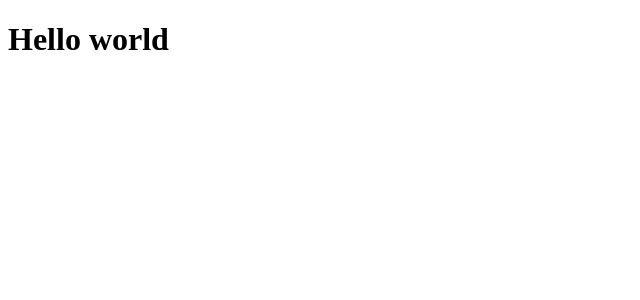
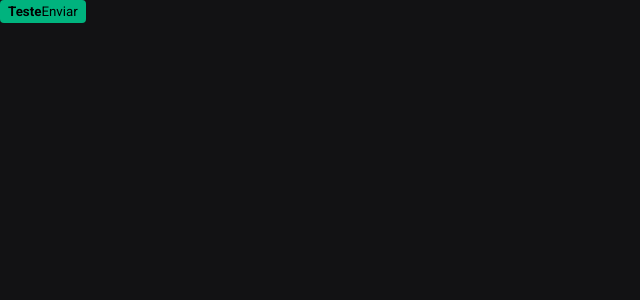
Before and after one commit to robsonshockwave/ignite-shop, a Next.js app: page / in a window 1280 px wide. Shown: the top 300 px of the page, without its empty margins (0-640 px from the left). Built offline with nearby package versions, Linux system fonts and the light colour scheme.

Commit message:
stitches config e estilo global

```diff
--- a/src/pages/_app.tsx
+++ b/src/pages/_app.tsx
@@ -1,4 +1,7 @@
+import { globalStyles } from '@/styles/global';
 import type { AppProps } from 'next/app';
+
+globalStyles();
 
 export default function App({ Component, pageProps }: AppProps) {
   return <Component {...pageProps} />;
--- a/src/pages/_document.tsx
+++ b/src/pages/_document.tsx
@@ -1,3 +1,4 @@
+import { getCssText } from '@/styles';
 import { Html, Head, Main, NextScript } from 'next/document';
 
 export default function Document() {
@@ -14,6 +15,11 @@
           href="https://fonts.googleapis.com/css2?family=Roboto:wght@400;700&display=swap"
           rel="stylesheet"
         />
+
+        <style
+          id="stitches"
+          dangerouslySetInnerHTML={{ __html: getCssText() }}
+        />
       </Head>
 
       <body>
--- a/src/pages/index.tsx
+++ b/src/pages/index.tsx
@@ -1,3 +1,25 @@
+import { styled } from '@/styles';
+
+const Button = styled('button', {
+  backgroundColor: '$green300',
+  borderRadius: 4,
+  border: 0,
+  padding: '4px 8px',
+
+  span: {
+    fontWeight: 'bold',
+  },
+
+  '&:hover': {
+    filter: 'brightness(0.8)',
+  },
+});
+
 export default function Home() {
-  return <h1>Hello world</h1>;
+  return (
+    <Button>
+      <span>Teste</span>
+      Enviar
+    </Button>
+  );
 }
--- /dev/null
+++ b/src/styles/global.ts
@@ -0,0 +1,19 @@
+import { globalCss } from '.';
+
+export const globalStyles = globalCss({
+  '*': {
+    margin: 0,
+    padding: 0,
+  },
+
+  body: {
+    '-webkit-font-smoothing': 'antialiased',
+    backgroundColor: '$gray900',
+    color: '$gray100',
+  },
+
+  'body, input, textarea, button': {
+    fontFamily: 'Roboto',
+    fontWeight: 400,
+  },
+});
--- /dev/null
+++ b/src/styles/index.ts
@@ -0,0 +1,25 @@
+import { createStitches } from '@stitches/react';
+
+export const {
+  config,
+  styled,
+  globalCss,
+  keyframes,
+  getCssText,
+  theme,
+  createTheme,
+  css,
+} = createStitches({
+  theme: {
+    colors: {
+      white: '#fff',
+      gray900: '#121214',
+      gray800: '#202024',
+      gray300: '#c4c4cc',
+      gray100: '#e1e1e6',
+
+      green500: '#00875f',
+      green300: '#00b37e',
+    },
+  },
+});
```
